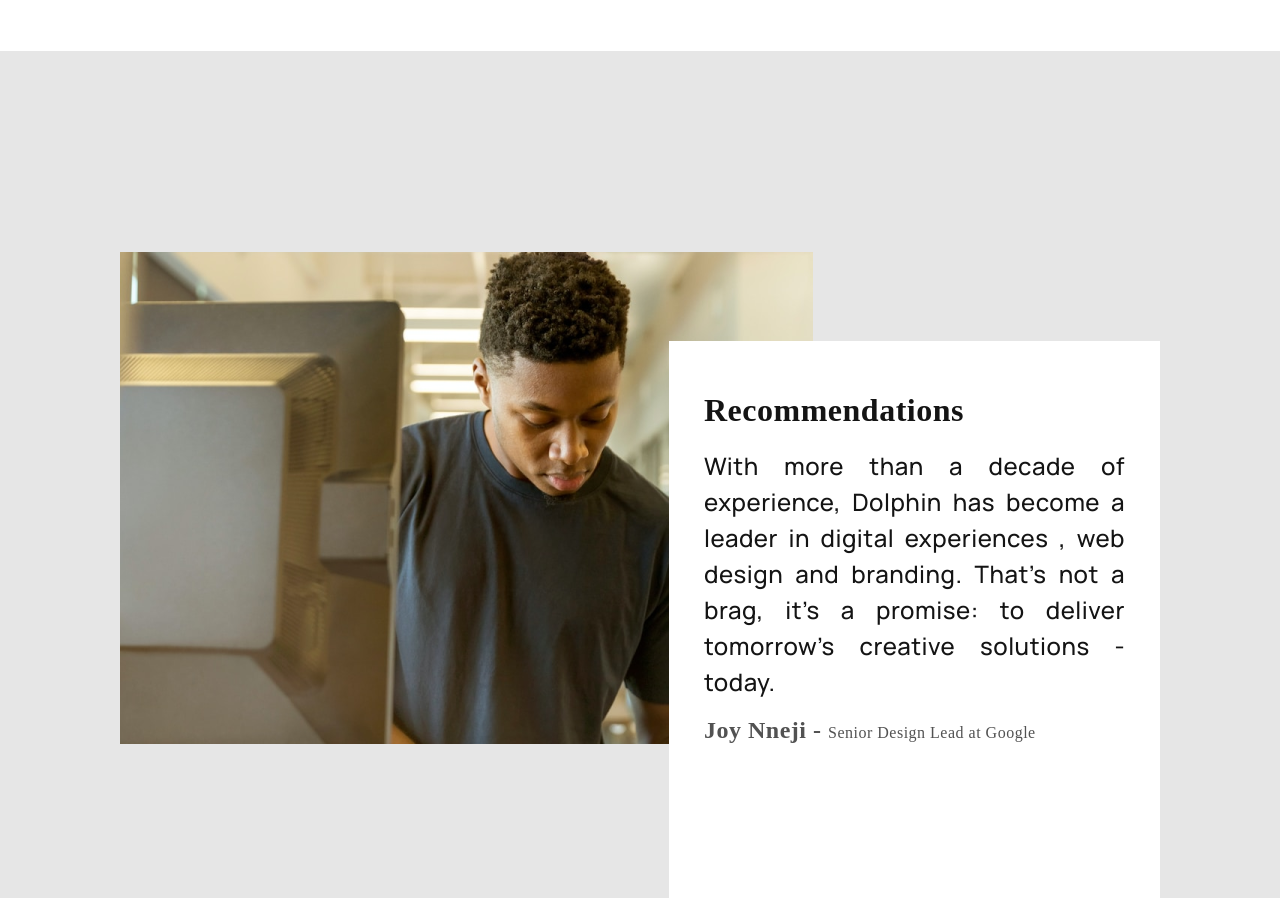
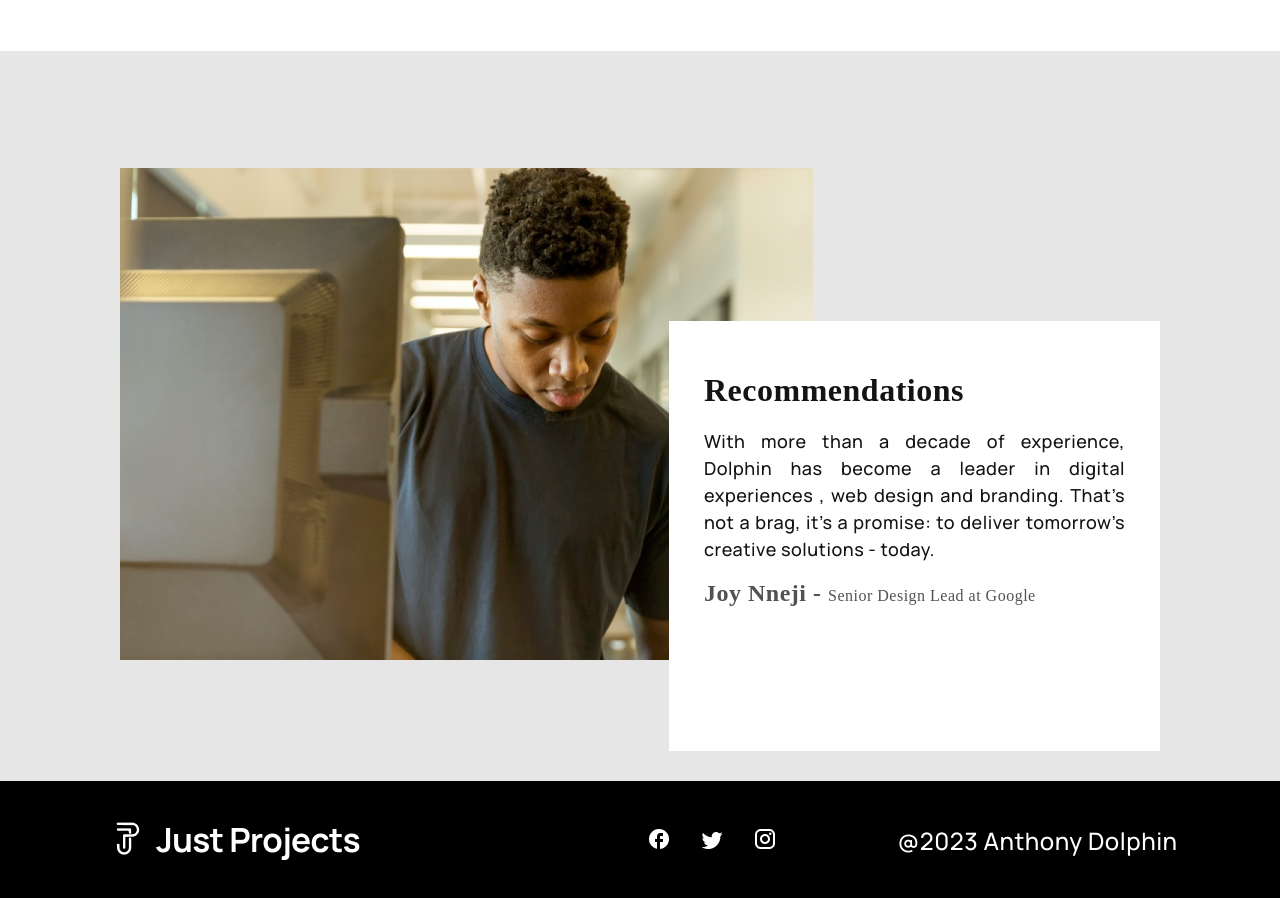
Before and after one commit to Muashef/Tjp-Bio-, a plain HTML site: page index.html in a window 1280 px wide. Shown: the part 1039-1937 px from the top of the page. Drawn offline with Linux system fonts and the light colour scheme; a web font is replaced by a local one.

```diff
--- a/styles.css
+++ b/styles.css
@@ -187,7 +187,7 @@
 
 #recommendations{
     background: #E6E6E6;
-    padding: 50px 120px;
+    padding: 30px 120px;
 }
 
 .rec-wrapper{
@@ -198,7 +198,7 @@
 .recommendations{
     /* width: 50%; */
     background: #FFFFFF;
-    padding: 45px 35px 150px 35px;
+    padding: 45px 35px 140px 35px;
     position: relative;
     z-index: 2;
     margin-top: 15rem;
@@ -221,7 +221,7 @@
     font-family: 'Manrope';
     font-style: normal;
     font-weight: 500;
-    font-size: 24px;
+    font-size: 18px;
     line-height: 150%;
     text-align: justify;
     letter-spacing: 0.5px;
```
